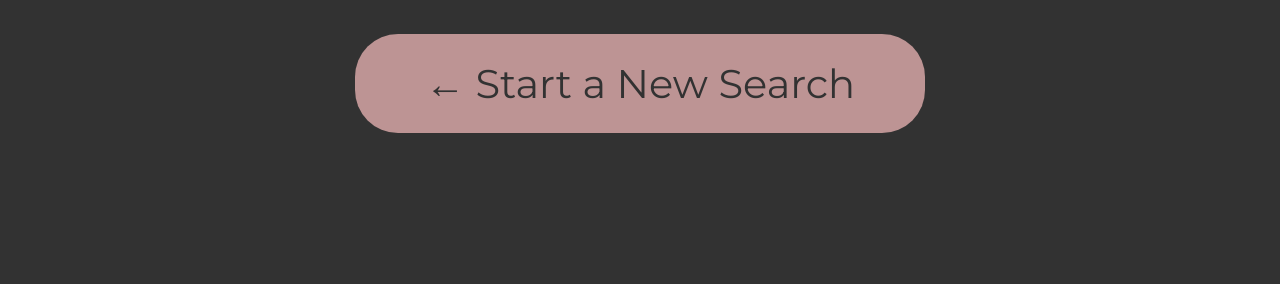
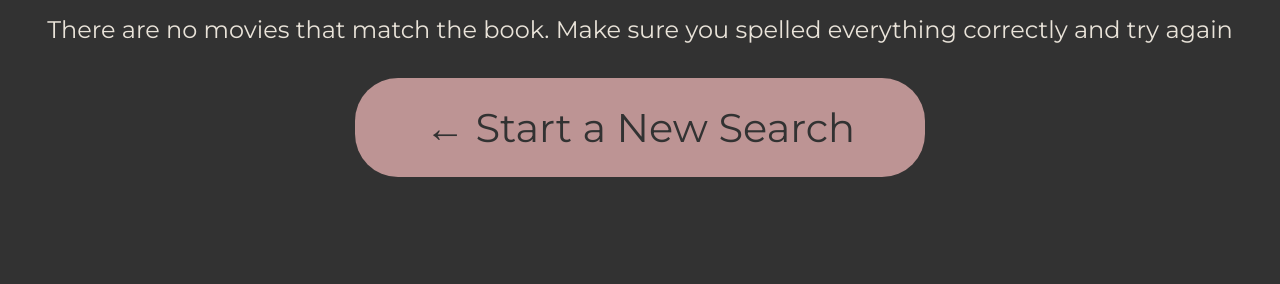
Before and after one commit to lanaramadan/flicks-and-pages, a Flask app: template templates/results.html in a window 1280 px wide. Shown: the part 404-688 px from the top of the page. Run offline with Flask 3, Linux system fonts and the light colour scheme; the template is opened without the code that fills it, so the values that code supplies are empty.

Commit message:
Outline for how movies will be generated + displayed
Set up how the backend outline will be called and how resulting movies will be displayed

```diff
--- a/app.py
+++ b/app.py
@@ -1,22 +1,18 @@
 from flask import Flask, render_template, url_for, request, redirect
-from flask_sqlalchemy import SQLAlchemy
-from datetime import datetime
-
+import book2movie
 
 app = Flask(__name__)
-# app.config['SQLALCHEMY_DATABASE_URI'] = 'sqlite:///test.db'
-# db = SQLAlchemy(app)
 
 @app.route('/', methods=['POST', 'GET'])
-def index():
+def generate():
     if request.method == "POST":
+        # if "generate recommendations" button is clicked, load the results page
         book_name = request.form['book-name'].title()
-        print(book_name)
-        return render_template('results.html', book_name=book_name)
-        # return redirect('/')
+        movies = book2movie.get_movies(book_name)
+        return render_template('results.html', book_name=book_name, movies=movies)
     else:
+        # otherwise, load the home page
         return render_template('index.html')
-
 
 
 if __name__ == "__main__":
--- a/templates/results.html
+++ b/templates/results.html
@@ -13,6 +13,19 @@
         <h2 class="description">Discover stories similar to {{book_name}}:</h2>
     </div>
 
+    {% if movies|length < 1 %}
+    <p class="slogan">There are no movies that match the book. Make sure you spelled everything correctly and try again</p>
+
+
+    {% else %}
+    <div class="movie-recs">
+        {% for movie in movies %}
+            <div class="movie">This is a movie</div>
+        {% endfor %}
+        </div>
+    {% endif %}
+
+
 
     <div class="generate-button">
         <button type="submit"class="go-button">← Start a New Search</button>
```
Also changed, not shown: book2movie.py (added, +18 -0 lines).
